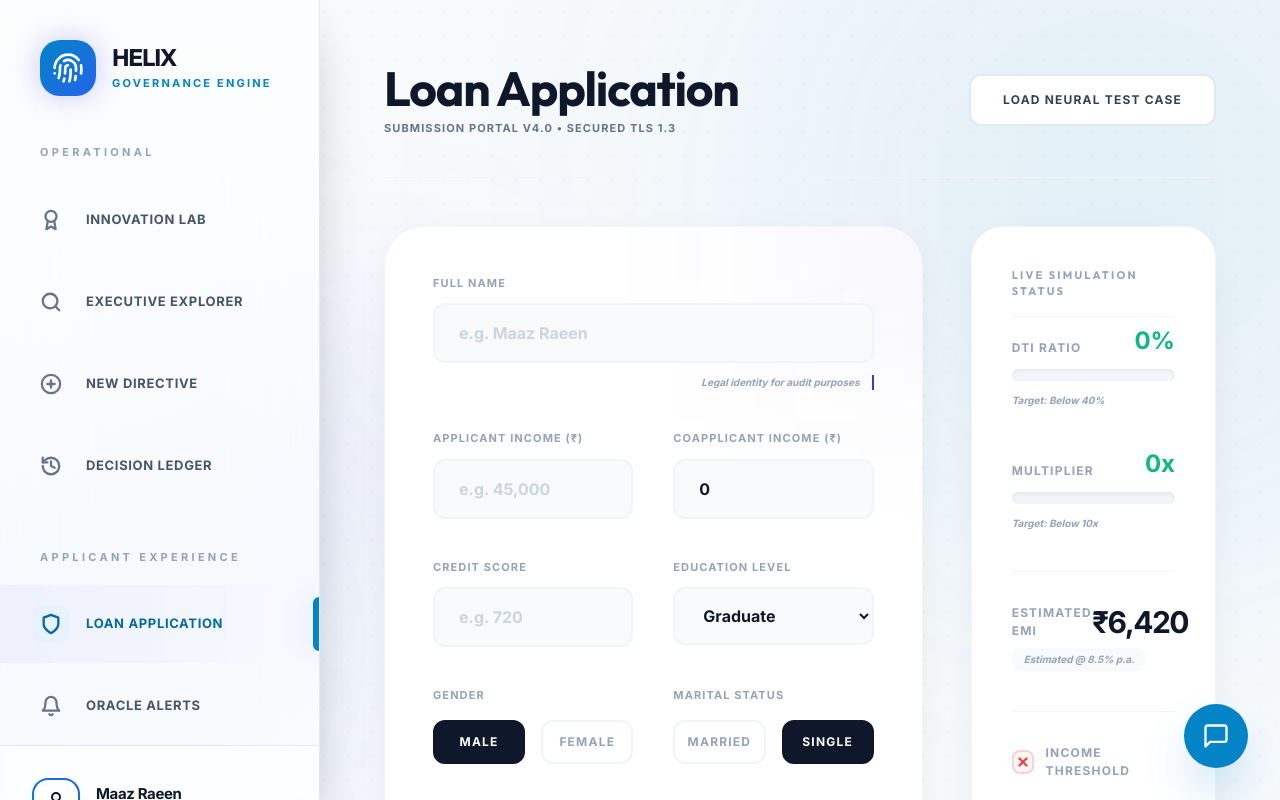
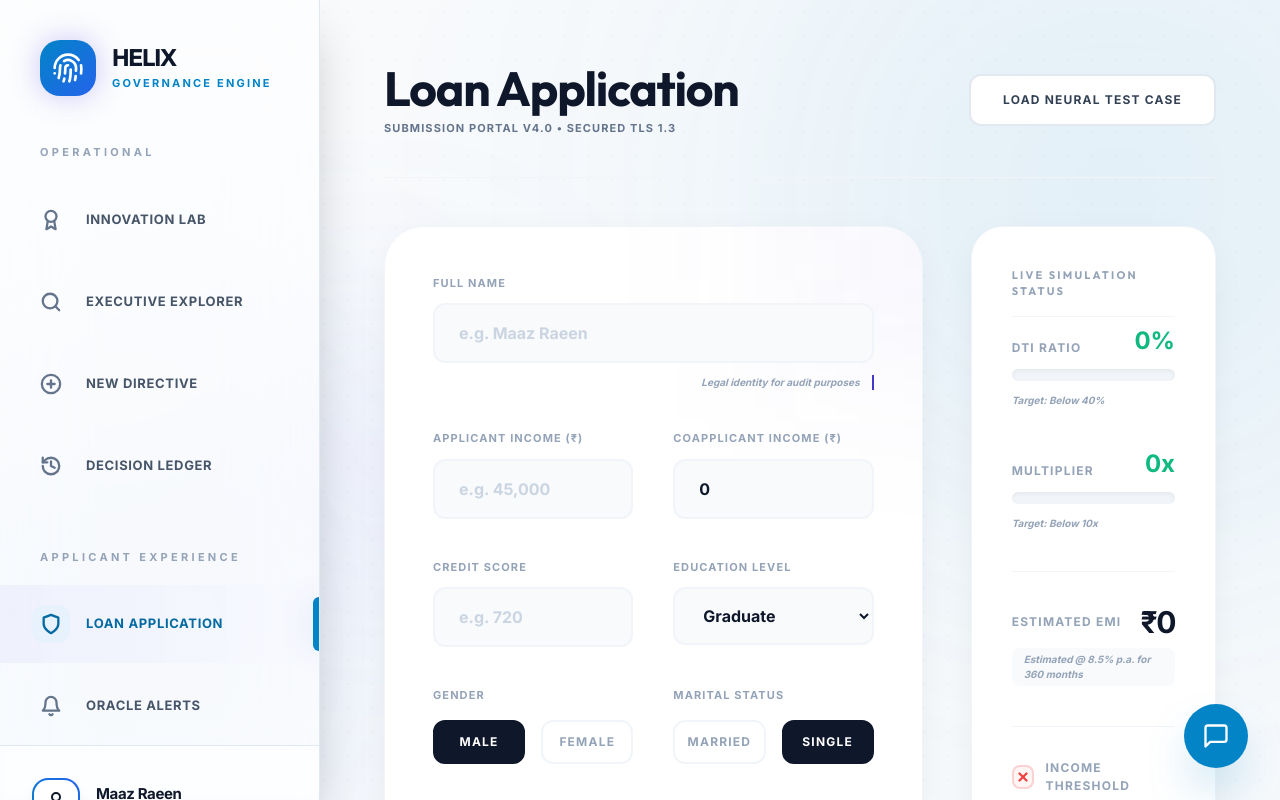
Before and after one commit to MaazRaeen/Helix, a React (Vite) app in the folder client/: page /apply in a window 1280 px wide. Built offline with nearby package versions, Linux system fonts and the light colour scheme.

Commit message:
feat: implement dynamic EMI calculation based on loan amount and term in ApplicationPage

```diff
--- a/client/src/pages/ApplicationPage.jsx
+++ b/client/src/pages/ApplicationPage.jsx
@@ -91,7 +91,18 @@ const ApplicationPage = () => {
     return ((monthlyDebts / monthlyIncome) * 100).toFixed(1);
   };
 
+  const calculateEMI = () => {
+    const P = parseFloat(formData.loanAmount) || 0;
+    const annualRate = 8.5;
+    const r = annualRate / 12 / 100; // monthly interest rate
+    const n = parseFloat(formData.loanTerm) || 360; // months
+    if (P === 0 || r === 0) return 0;
+    const emi = (P * r * Math.pow(1 + r, n)) / (Math.pow(1 + r, n) - 1);
+    return Math.round(emi);
+  };
+
   const dti = calculateDTI();
+  const emi = calculateEMI();
   const loanMultiplier = formData.income > 0 ? (formData.loanAmount / formData.income).toFixed(1) : 0;
 
   return (
@@ -353,9 +364,9 @@ const ApplicationPage = () => {
               <div className="pt-8 border-t border-slate-100">
                 <div className="flex justify-between items-center">
                   <span className="text-[12px] font-black text-slate-400 uppercase tracking-widest">Estimated EMI</span>
-                  <span className="text-3xl font-black text-slate-900 tracking-tighter">₹6,420</span>
+                  <span className="text-3xl font-black text-slate-900 tracking-tighter">₹{emi.toLocaleString('en-IN')}</span>
                 </div>
-                <p className="text-[10px] font-bold text-slate-400 mt-2 italic px-3 py-1 bg-slate-50 rounded-lg inline-block">Estimated @ 8.5% p.a.</p>
+                <p className="text-[10px] font-bold text-slate-400 mt-2 italic px-3 py-1 bg-slate-50 rounded-lg inline-block">Estimated @ 8.5% p.a. for {formData.loanTerm} months</p>
               </div>
 
               <div className="space-y-4 pt-8 border-t border-slate-100">
```
